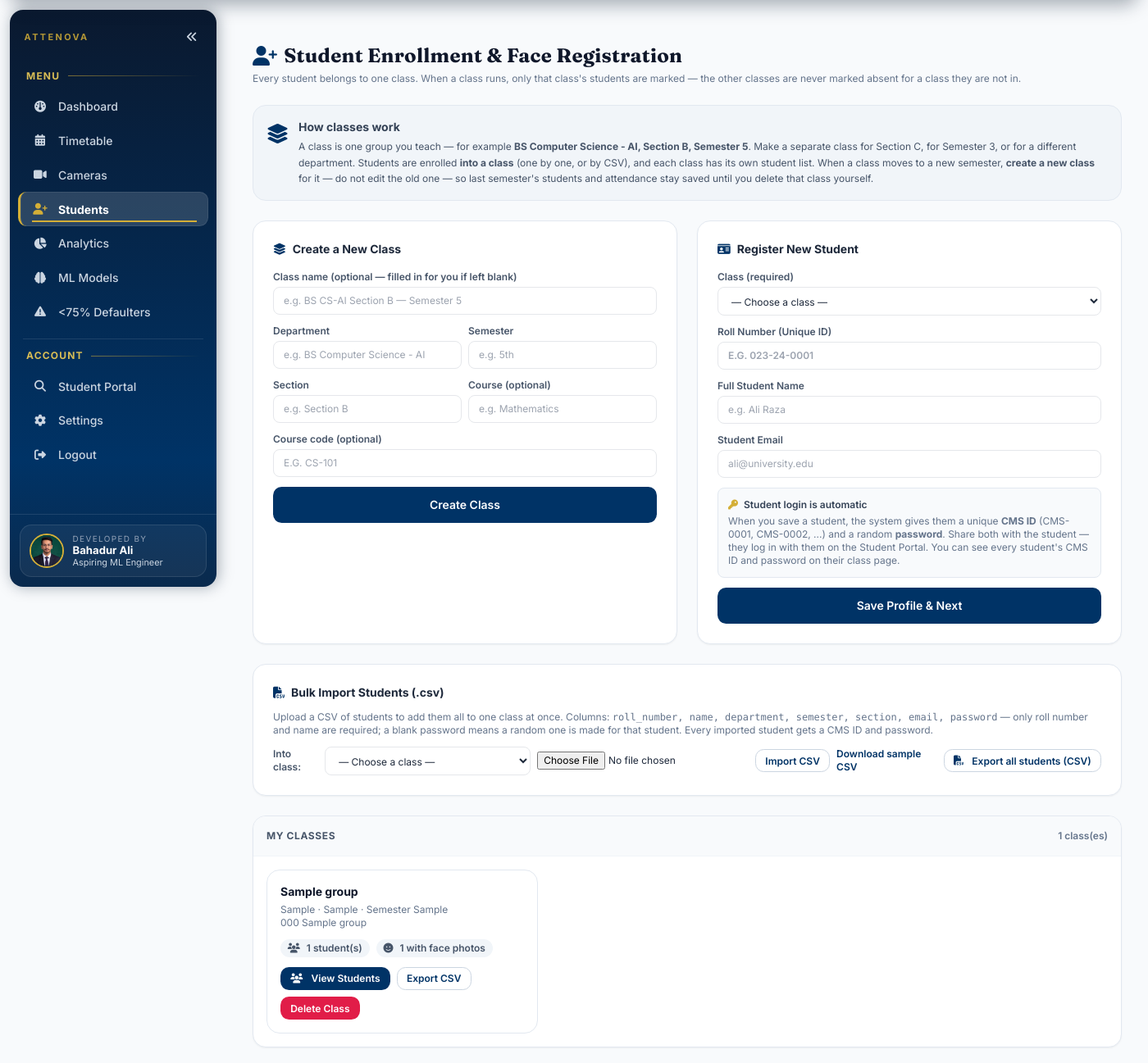
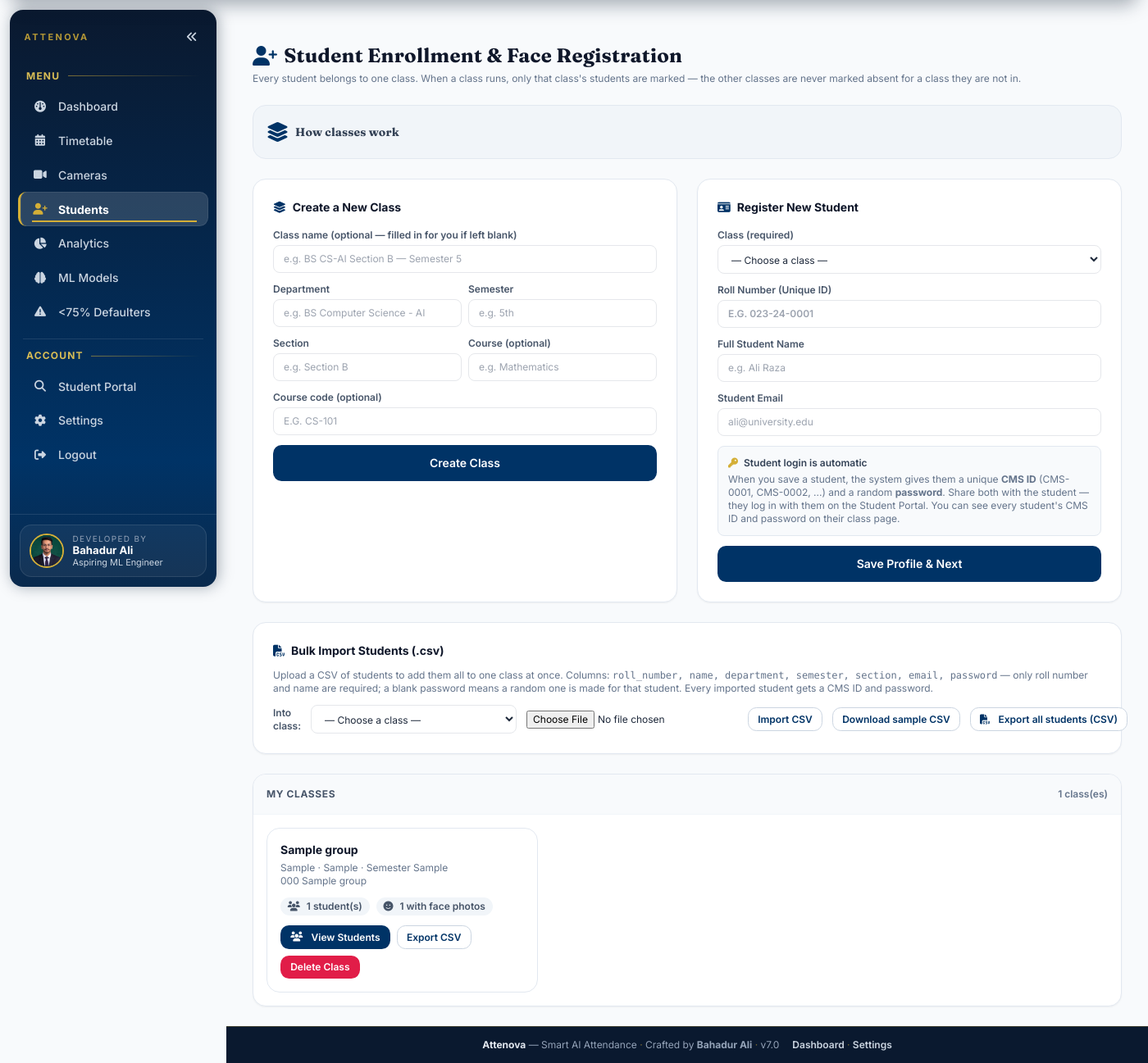
Before and after one commit to bahadurmalik82/SmartVision-AI-Attendance-System, a Flask app: page /students/ in a window 1400 px wide. Shown: the part 72-1369 px from the top of the page at 82% size. Run offline with Flask 3, Linux system fonts and the light colour scheme; a user stored in the database is signed in; tables that the repository leaves empty hold one stand-in row (values such as "Sample post"); some libraries are stand-ins or nearby versions.

Commit message:
fix: students, timetable and cameras page layout
Registering a student is disabled until a class exists, the how-it-works box collapses, the timetable save button is centred, and the cameras how-to collapses too.

```diff
--- a/app/templates/enrollment.html
+++ b/app/templates/enrollment.html
@@ -11,29 +11,29 @@
     </div>
 
     {% if unassigned %}
-    <div class="bg-amber-50 border border-amber-200 rounded-2xl p-4 text-xs text-amber-800">
+    <div class="bg-amber-50 border border-amber-200 rounded-2xl p-4 text-xs text-amber-600">
         <strong>{{ unassigned }} student(s) have no class yet.</strong> They were enrolled before classes existed. Open a class below is not possible for them — enrol them again into a class, or contact support. They will not be marked in any class until they belong to one.
     </div>
     {% endif %}
 
-    <!-- How classes work -->
-    <div class="bg-slate-100 border border-slate-200 rounded-2xl p-4 text-xs text-slate-700 flex items-start space-x-3">
-        <i class="fa-solid fa-layer-group text-2xl text-iba-blue mt-0.5"></i>
-        <div class="space-y-1">
-            <h4 class="font-bold text-sm">How classes work</h4>
-            <p class="text-slate-600 leading-relaxed">
-                A class is one group you teach — for example <strong>BS Computer Science - AI, Section B, Semester 5</strong>.
-                Make a separate class for Section C, for Semester 3, or for a different department.
-                Students are enrolled <strong>into a class</strong> (one by one, or by CSV), and each class has its own student list.
-                When a class moves to a new semester, <strong>create a new class</strong> for it — do not edit the old one — so last semester's students and attendance stay saved until you delete that class yourself.
-            </p>
-        </div>
-    </div>
+    <!-- How classes work (v8: collapsed by default so the forms stay visible) -->
+    <details class="bg-slate-100 border border-slate-200 rounded-2xl p-4 text-xs text-slate-700">
+        <summary class="cursor-pointer flex items-center gap-2">
+            <i class="fa-solid fa-layer-group text-2xl text-iba-blue"></i>
+            <h2 class="font-bold text-sm">How classes work</h2>
+        </summary>
+        <p class="text-slate-600 leading-relaxed mt-2">
+            A class is one group you teach — for example <strong>BS Computer Science - AI, Section B, Semester 5</strong>.
+            Make a separate class for Section C, for Semester 3, or for a different department.
+            Students are enrolled <strong>into a class</strong> (one by one, or by CSV), and each class has its own student list.
+            When a class moves to a new semester, <strong>create a new class</strong> for it — do not edit the old one — so last semester's students and attendance stay saved until you delete that class yourself.
+        </p>
+    </details>
 
     <!-- Create a class + Register a student -->
     <div class="grid grid-cols-1 lg:grid-cols-2 gap-6">
         <div class="bg-white p-6 rounded-2xl border border-slate-200 shadow-sm space-y-4">
-            <h3 class="text-sm font-bold text-slate-800 flex items-center">
+            <h3 class="text-sm font-bold text-slate-900 flex items-center">
                 <i class="fa-solid fa-layer-group text-iba-blue mr-2"></i> Create a New Class
             </h3>
             <form action="{{ url_for('students.create_class') }}" method="POST" class="space-y-3 text-xs">
@@ -71,41 +71,43 @@
         </div>
 
         <!-- Register New Student (into a class) -->
-        <div class="bg-white p-6 rounded-2xl border border-slate-200 shadow-sm space-y-4">
-            <h3 class="text-sm font-bold text-slate-800 flex items-center">
+        <!-- v8: a student must belong to a class, so while no class
+             exists this card is disabled (controls off, note shown). -->
+        <div class="bg-white p-6 rounded-2xl border border-slate-200 shadow-sm space-y-4 {% if not classes %}opacity-60{% endif %}" {% if not classes %}aria-disabled="true"{% endif %}>
+            <h3 class="text-sm font-bold text-slate-900 flex items-center">
                 <i class="fa-solid fa-id-card text-iba-blue mr-2"></i> Register New Student
             </h3>
             <form action="{{ url_for('students.enroll') }}" method="POST" class="space-y-3 text-xs">
                 <input type="hidden" name="csrf_token" value="{{ csrf_token() }}">
                 <div>
                     <label class="block font-semibold text-slate-600 mb-1">Class (required)</label>
-                    <select name="class_group_id" required class="w-full px-3 py-2 border rounded-lg focus:ring-2 focus:ring-iba-blue bg-white">
+                    <select name="class_group_id" required {% if not classes %}disabled{% endif %} class="w-full px-3 py-2 border rounded-lg focus:ring-2 focus:ring-iba-blue bg-white">
                         <option value="">— Choose a class —</option>
                         {% for g in classes %}
                         <option value="{{ g.id }}">{{ g.display_name() }}{% if g.course_name %} · {{ g.course_name }}{% endif %}</option>
                         {% endfor %}
                     </select>
                     {% if not classes %}
-                    <p class="text-xs text-rose-600 mt-1">Create a class first (form on the left), then enrol students into it.</p>
+                    <p class="text-xs text-rose-600 mt-1">Create a class first — a student must belong to a class.</p>
                     {% endif %}
                 </div>
                 <div>
                     <label class="block font-semibold text-slate-600 mb-1">Roll Number (Unique ID)</label>
-                    <input type="text" name="roll_number" required placeholder="e.g. 023-24-0001" class="w-full px-3 py-2 border rounded-lg focus:ring-2 focus:ring-iba-blue uppercase font-semibold">
+                    <input type="text" name="roll_number" required {% if not classes %}disabled{% endif %} placeholder="e.g. 023-24-0001" class="w-full px-3 py-2 border rounded-lg focus:ring-2 focus:ring-iba-blue uppercase font-semibold">
                 </div>
                 <div>
                     <label class="block font-semibold text-slate-600 mb-1">Full Student Name</label>
-                    <input type="text" name="name" required placeholder="e.g. Ali Raza" class="w-full px-3 py-2 border rounded-lg focus:ring-2 focus:ring-iba-blue">
+                    <input type="text" name="name" required {% if not classes %}disabled{% endif %} placeholder="e.g. Ali Raza" class="w-full px-3 py-2 border rounded-lg focus:ring-2 focus:ring-iba-blue">
                 </div>
                 <div>
                     <label class="block font-semibold text-slate-600 mb-1">Student Email</label>
-                    <input type="email" name="email" placeholder="ali@university.edu" class="w-full px-3 py-2 border rounded-lg focus:ring-2 focus:ring-iba-blue">
+                    <input type="email" name="email" {% if not classes %}disabled{% endif %} placeholder="ali@university.edu" class="w-full px-3 py-2 border rounded-lg focus:ring-2 focus:ring-iba-blue">
                 </div>
                 <div class="p-3 bg-slate-50 border border-slate-200 rounded-lg">
                     <p class="font-semibold text-slate-700"><i class="fa-solid fa-key text-iba-gold mr-1"></i> Student login is automatic</p>
                     <p class="text-xs text-slate-500 mt-1">When you save a student, the system gives them a unique <strong>CMS ID</strong> (CMS-0001, CMS-0002, ...) and a random <strong>password</strong>. Share both with the student — they log in with them on the Student Portal. You can see every student's CMS ID and password on their class page.</p>
                 </div>
-                <button type="submit" class="btn btn-primary w-full mt-2">
+                <button type="submit" class="btn btn-primary w-full mt-2" {% if not classes %}disabled{% endif %}>
                     Save Profile & Next
                 </button>
             </form>
@@ -114,11 +116,11 @@
 
     <!-- Bulk import (into a class) -->
     <div class="bg-white p-6 rounded-2xl border border-slate-200 shadow-sm space-y-3">
-        <h3 class="text-sm font-bold text-slate-800 flex items-center">
+        <h3 class="text-sm font-bold text-slate-900 flex items-center">
             <i class="fa-solid fa-file-csv text-iba-blue mr-2"></i> Bulk Import Students (.csv)
         </h3>
         <p class="text-xs text-slate-500">Upload a CSV of students to add them all to one class at once. Columns: <code>roll_number, name, department, semester, section, email, password</code> — only roll number and name are required; a blank password means a random one is made for that student. Every imported student gets a CMS ID and password.</p>
-        <form action="{{ url_for('students.import_csv') }}" method="POST" enctype="multipart/form-data" class="flex flex-col md:flex-row gap-2 items-start md:items-center text-xs">
+        <form action="{{ url_for('students.import_csv') }}" method="POST" enctype="multipart/form-data" class="flex flex-col md:flex-row gap-3 items-start md:items-center text-xs">
             <input type="hidden" name="csrf_token" value="{{ csrf_token() }}">
             <label class="font-semibold text-slate-600">Into class:</label>
             <select name="class_group_id" required class="px-3 py-2 border rounded-lg focus:ring-2 focus:ring-iba-blue bg-white">
@@ -129,7 +131,7 @@
             </select>
             <input type="file" name="csv_file" accept=".csv" required class="text-xs">
             <button type="submit" class="btn btn-secondary btn-sm">Import CSV</button>
-            <a href="{{ url_for('students.import_sample') }}" class="text-iba-blue font-semibold hover:underline">Download sample CSV</a>
+            <a href="{{ url_for('students.import_sample') }}" class="btn btn-secondary btn-sm">Download sample CSV</a>
             <a href="{{ url_for('students.export_csv') }}" class="btn btn-secondary btn-sm"><i class="fa-solid fa-file-csv mr-1"></i> Export all students (CSV)</a>
         </form>
     </div>
```
Also changed, not shown: app/templates/cameras.html (+16 -16 lines), app/templates/class_detail.html (+8 -8 lines), app/templates/timetable.html (+7 -9 lines).
